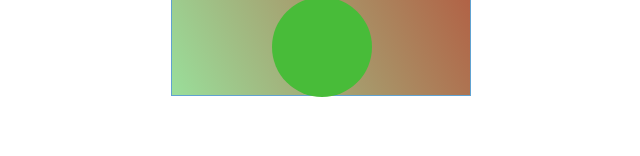
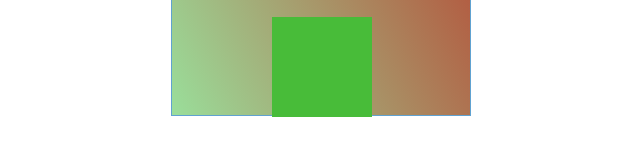
Before and after one commit to Samirmandal84/Block-game, a plain HTML site: page index.html in a window 1280 px wide. Shown: the part 504-660 px from the top of the page, without its empty margins (319-959 px from the left). Drawn offline with Linux system fonts and the light colour scheme.

Commit message:
Update style.css

```diff
--- a/style.css
+++ b/style.css
@@ -1,6 +1,9 @@
 *{
     margin: 0;
     padding: 0;
+}
+body{
+    margin-top: 20px
 }
 #game{
     width: 300px;
@@ -17,7 +20,7 @@
     position: relative;
     top: 400px;
     left: 100px;
-    border-radius: 50%;
+/*     border-radius: 50%; */
 }
 #block{
     width: 100px;
```
